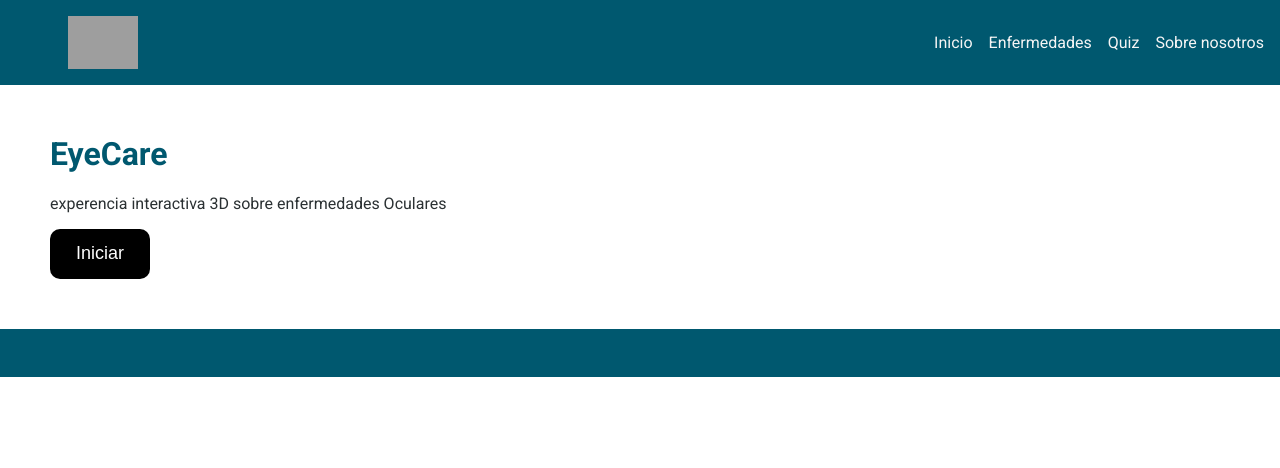
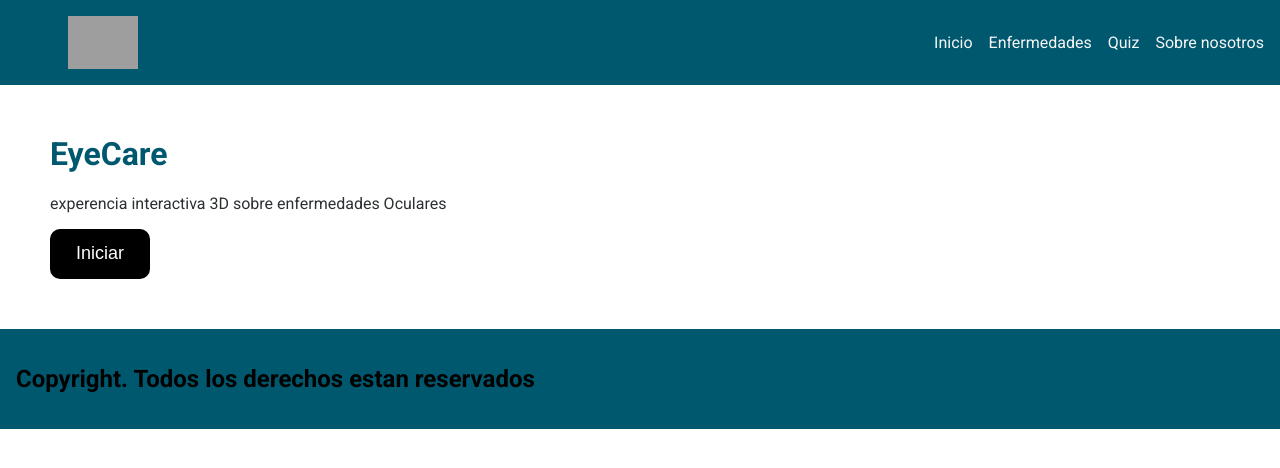
Before and after one commit to wilvelasco1006/EyeCare, a React (Vite) app: page / in a window 1280 px wide. Shown: the top 468 px of the page. Built offline with nearby package versions, Linux system fonts and the light colour scheme; grey boxes are pictures that could not be loaded.

Commit message:
Se añade informacion de copyright

```diff
--- a/src/layout/footer/Footer.jsx
+++ b/src/layout/footer/Footer.jsx
@@ -4,6 +4,7 @@ import "./Footer.css";
 const Footer = () => {
   return (
     <footer>
+        <h2>Copyright. Todos los derechos estan reservados</h2>
         <ul>
             <li>
                 <Link to=""></Link>
```
